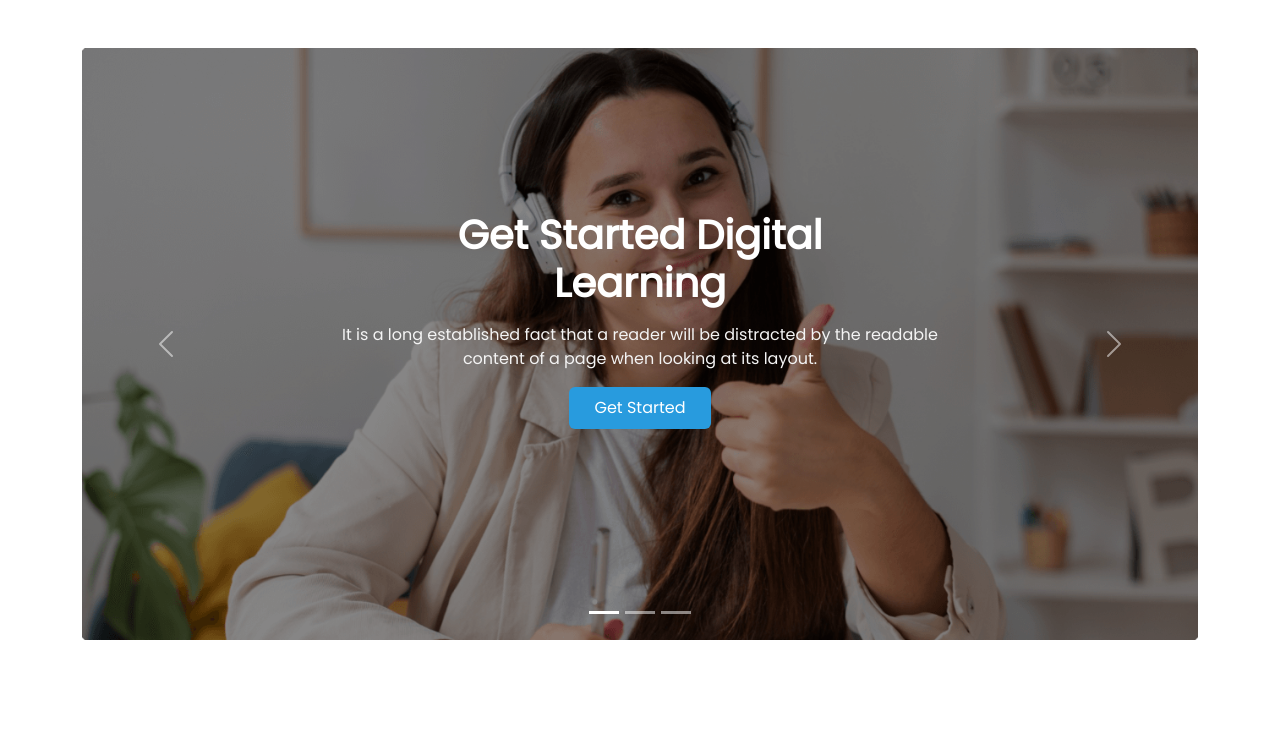
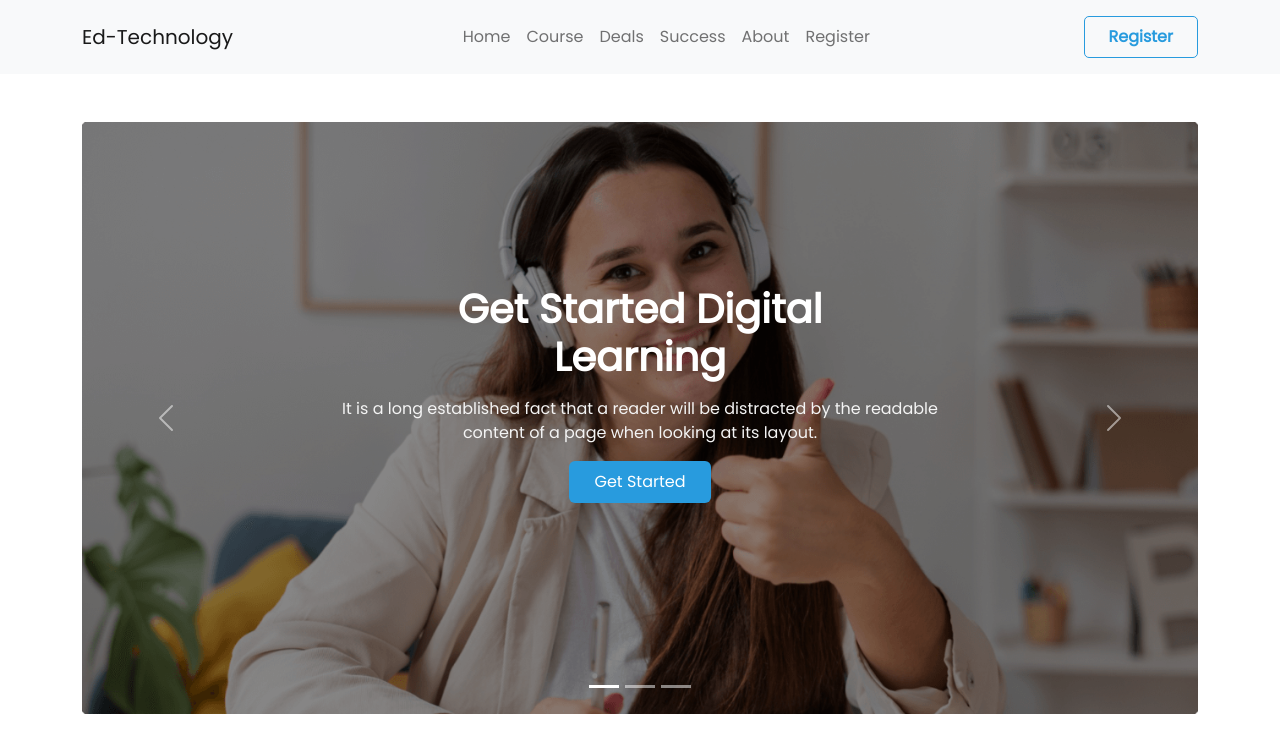
Before and after one commit to iammhador/Ed-Technology, a plain HTML site: page index.html in a window 1280 px wide. Shown: the top 733 px of the page. Drawn offline with nearby package versions, Linux system fonts and the light colour scheme.

Commit message:
Main Website Done

```diff
--- a/css/style.css
+++ b/css/style.css
@@ -54,3 +54,9 @@ footer a:hover {
   background-color: #ffffff;
   color: #289bde;
 }
+.btn-reg {
+  background-color: transparent;
+  color: #289bde;
+  border: 1px solid #289bde;
+  border-radius: 5px;
+}
--- a/index.html
+++ b/index.html
@@ -28,11 +28,44 @@
   </head>
   <body>
     <!-- Navbar Section:- Start -->
-    <header class="container">
+    <header >
+        <nav class="navbar navbar-expand-lg bg-light ">
+          <div class="container">
+            <a class="navbar-brand" href="#">Ed-Technology</a>
+            <button class="navbar-toggler" type="button" data-bs-toggle="collapse" data-bs-target="#navbarNav" aria-controls="navbarNav" aria-expanded="false" aria-label="Toggle navigation">
+              <span class="navbar-toggler-icon"></span>
+            </button>
+            <div class="collapse navbar-collapse " id="navbarNav">
+              <ul class="navbar-nav mx-auto">
+                <li class="nav-item">
+                  <a class="nav-link " aria-current="page" href="#">Home</a>
+                </li>
+                <li class="nav-item">
+                  <a class="nav-link" href="#">Course</a>
+                </li>
+                <li class="nav-item">
+                  <a class="nav-link" href="#">Deals</a>
+                </li>
+                <li class="nav-item">
+                  <a class="nav-link" href="#">Success</a>
+                </li>
+                <li class="nav-item">
+                  <a class="nav-link" href="#">About</a>
+                </li>
+                <li class="nav-item">
+                  <a class="nav-link" href="#">Register</a>
+                </li>
+              </ul>
+            </div>
+            <div>
+              <button class="btn btn-reg fw-bold px-4 py-2 my-2">Register</button>
+            </div>
+          </div>
+        </nav>
       <!-- Navbar Section:- End -->
 
       <!-- Banner Section:- Start -->
-      <section class="py-5">
+      <section class="container py-5">
         <div
           id="carouselExampleCaptions"
           class="carousel slide"
@@ -280,16 +313,10 @@
                   Explore The elearning Institute
                 </h3>
                 <p id="parragraph" class="card-text">
-                  There are many variations of passages of Lorem Ipsum
-                  available, but the majority have suffered alteration in some
-                  form, by injected humour, or randomised words which don't look
-                  even slightly believable. If you are going to use a passage of
-                  Lorem Ipsum, you need to be sure.
+                  This guide summarizes current research and commentary on e-learning, examining the key issues facing organizations exploring e-learning for employee development. The guide contains six sections. The first section provides an introduction to the issue of e-learning and a summary of the issues discussed in the remainder of the guide.
                   <br />
                   <br />
-                  Anything embarrassing hidden in the middle of text. All the
-                  Lorem Ipsum generators on the Internet tend to repeat
-                  predefined.
+                  Section 2 summarizes the various dimensions and descriptions of e-learning, concluding with a definition of e-learning as "the delivery and administration of learning opportunities and support via computer, networked and web-based technology to help individual performance and development."
                 </p>
                 <div class="info d-flex justify-content-between">
                   <div class="info-1">
```
